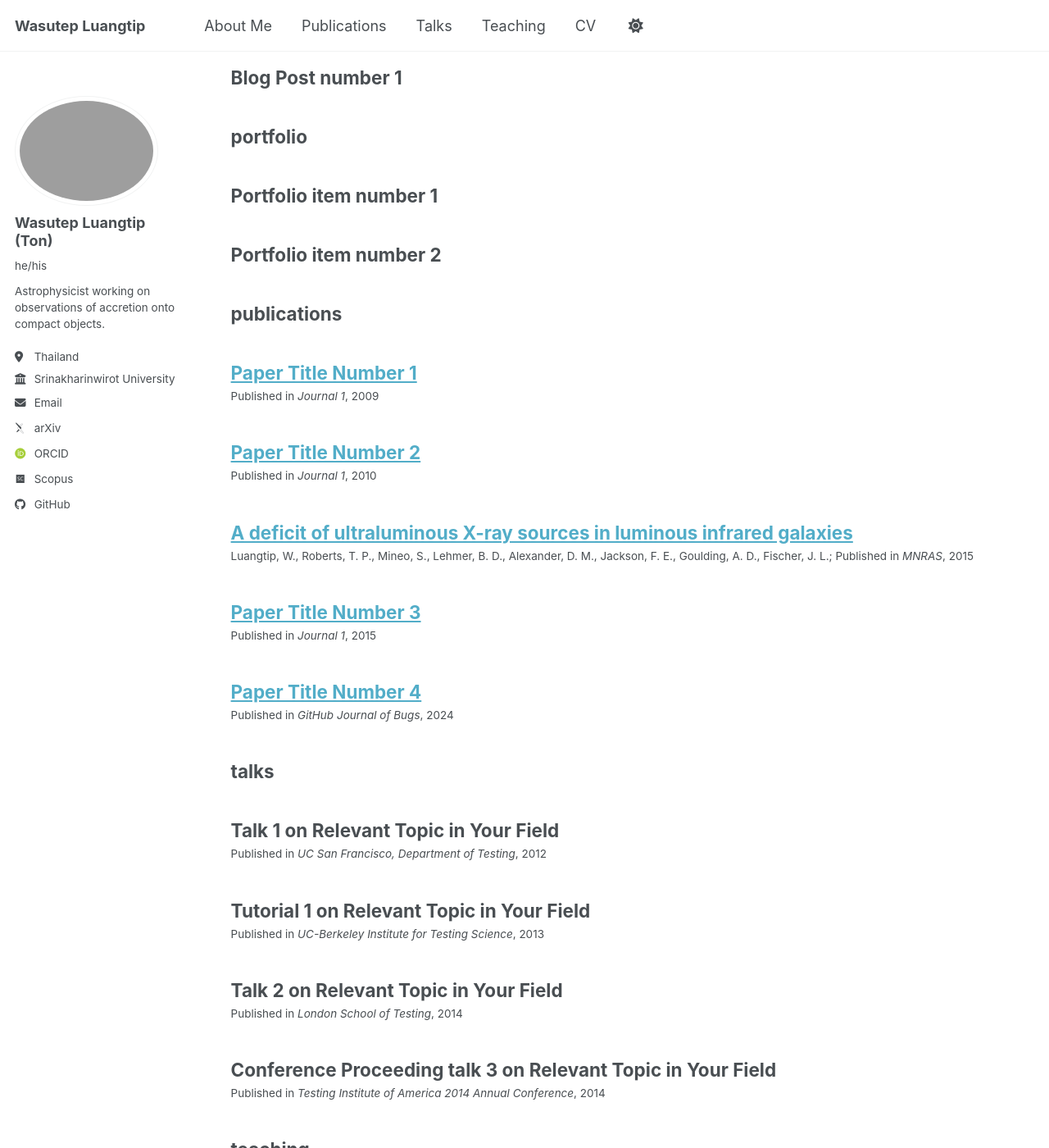
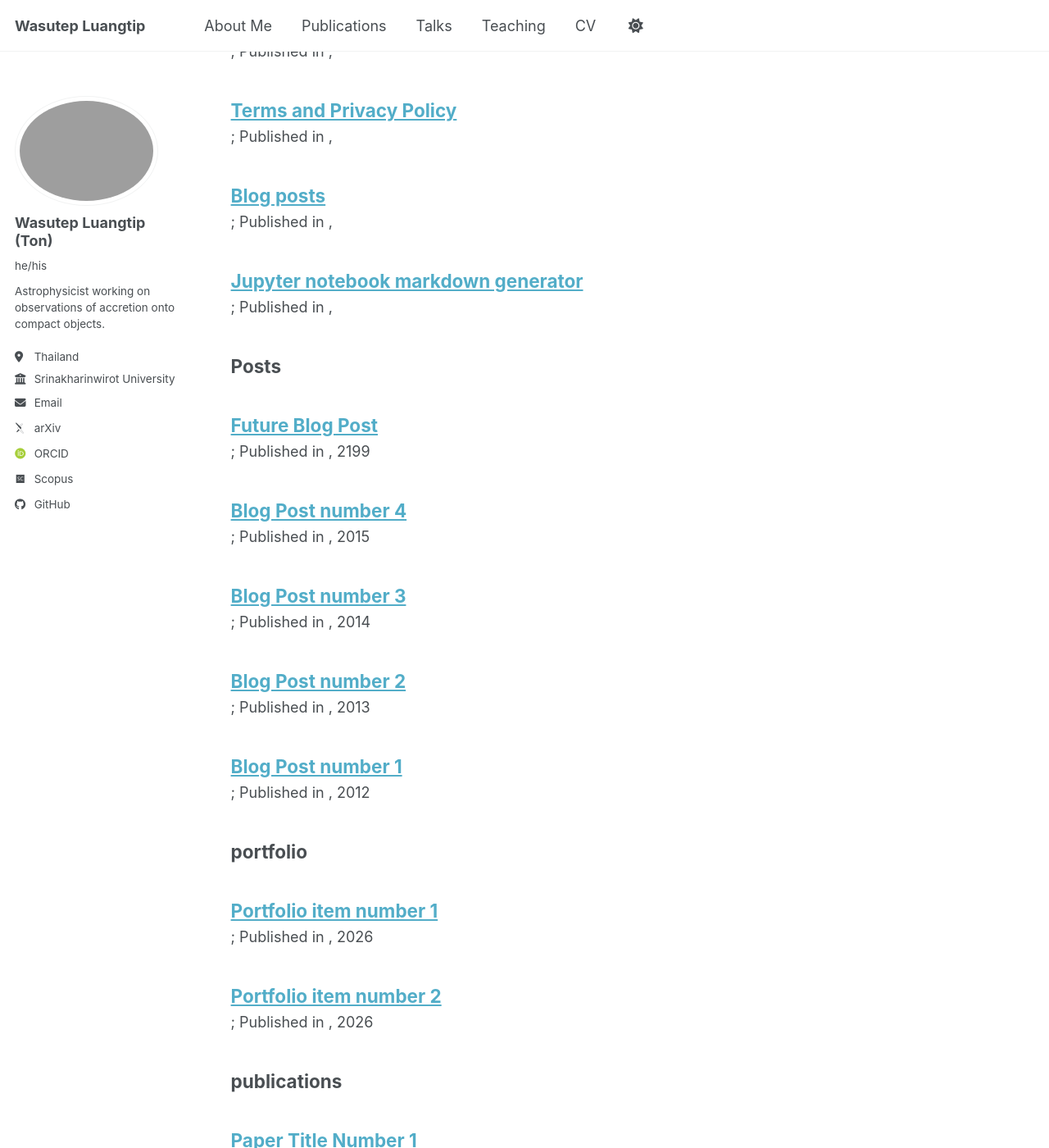
Before and after one commit to wluangtip/wluangtip.github.io, a Jekyll site: the page built from _pages/sitemap.md, in a window 1280 px wide and 1400 px high, scrolled down 2035 px. Shown: the whole window at 82% size. Built offline with Jekyll 4.4.1, drawn with Linux system fonts in a browser that asks for light colours; some web fonts are replaced; a script bundle is joined from its source files by our own code; library files that are not in the unit come from our copies; some of the changed text lies outside the part shown.

Commit message:
Update archive-single.html

```diff
--- a/_includes/archive-single.html
+++ b/_includes/archive-single.html
@@ -1,30 +1,14 @@
 {% include base_path %}
-
-{% if post.id %}
-  {% assign title = post.title | markdownify | remove: "<p>" | remove: "</p>" %}
-{% else %}
-  {% assign title = post.title %}
-{% endif %}
 
 <div class="{{ include.type | default: "list" }}__item">
   <article class="archive__item" itemscope itemtype="http://schema.org/CreativeWork">
 
     <h2 class="archive__item-title" itemprop="headline" style="margin-bottom: 5px;">
-      {% if post.paperurl %}
-        <a href="{{ post.paperurl }}">{{ title }}</a>
-      {% else %}
-        {{ title }}
-      {% endif %}
+      <a href="{{ post.paperurl }}">{{ post.title }}</a>
     </h2>
 
-    <p class="archive__item-excerpt" itemprop="description" style="margin-top: 0;">
-      {% if post.authors %}
-        {{ post.authors }};
-      {% endif %}
-
-      {% if post.venue %}
-        Published in <i>{{ post.venue }}</i>, {{ post.date | default: "1900-01-01" | date: "%Y" }}
-      {% endif %}
+    <p style="margin-top: 0;">
+      {{ post.authors }}; Published in <i>{{ post.venue }}</i>, {{ post.date | date: "%Y" }}
     </p>
 
   </article>
```
